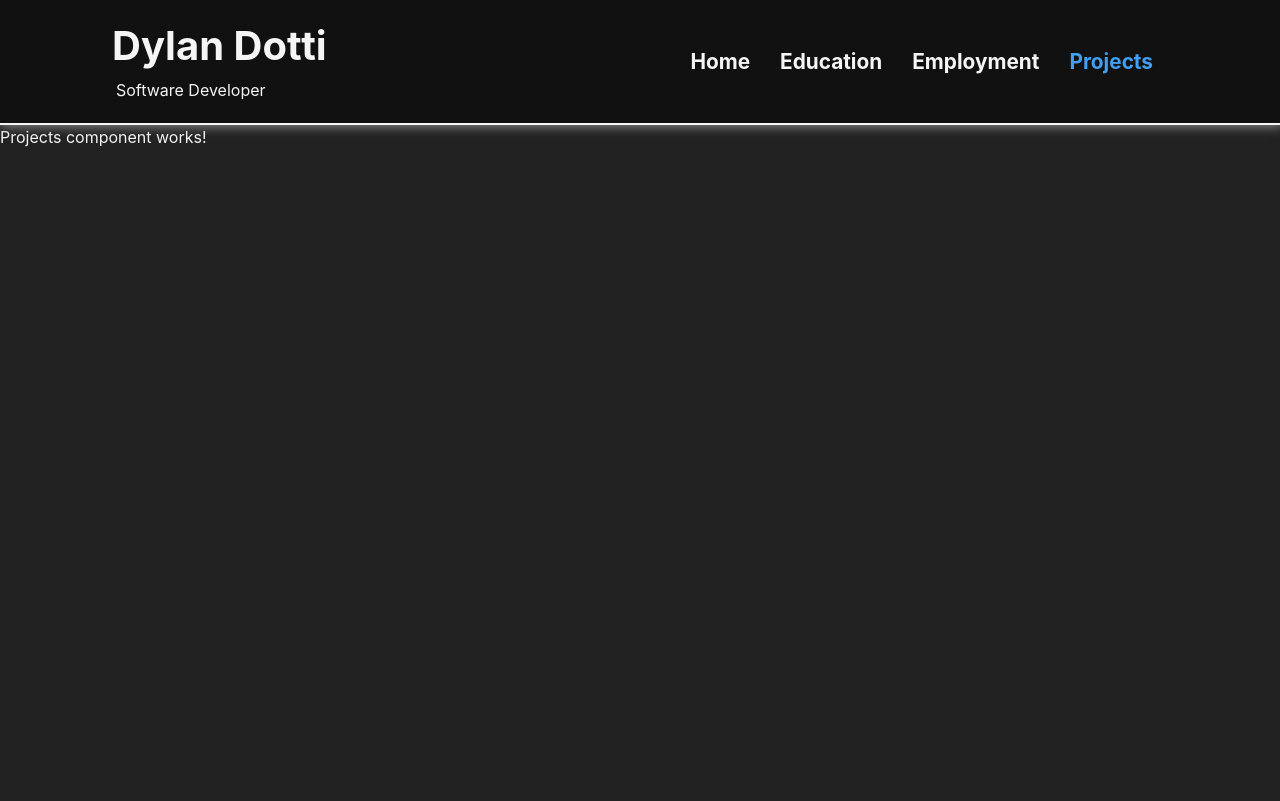
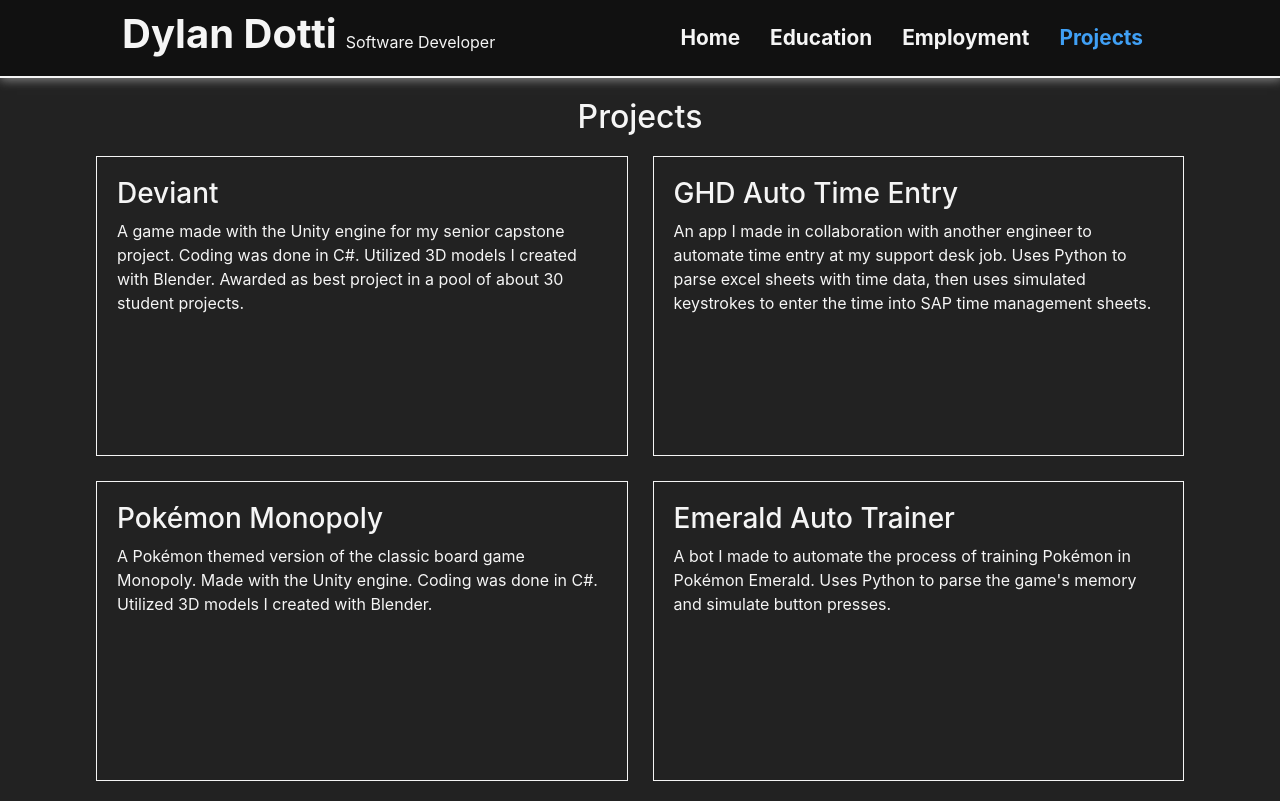
Before and after one commit to Dylan-Dotti/React-Portfolio-Website, a React (Create React App) app: page /projects in a window 1280 px wide. Built offline with nearby package versions, Linux system fonts and the light colour scheme.

Commit message:
Added placeholder project data, reduce header height

```diff
--- a/src/Components/MainHeader/main-header.scss
+++ b/src/Components/MainHeader/main-header.scss
@@ -2,6 +2,7 @@
 
 .main-header {
     position: relative;
+    top: 0;
 
     img {
         width: 100%;
@@ -11,19 +12,21 @@
         display: flex;
         justify-content: center;
         align-items: center;
-        //margin: auto;
         width: 100%;
-        height: 125px;
+        height: fit-content;
         border-width: 0 0 2px 0;
-        //border-radius: 0 0 25px 25px;
 
         .header-bar-contents {
             width: 85%;
+            padding: 10px;
             display: flex;
             justify-content: space-between;
 
             .title-group {
                 margin: auto 1rem;
+                display: flex;
+                align-items: baseline;
+                gap: 5px;
 
                 .subtitle {
                     margin-left: .25rem;
--- /dev/null
+++ b/src/Components/Projects/ProjectGrid/index.tsx
@@ -0,0 +1,29 @@
+import * as React from 'react';
+import { IProjectData } from '../../../Interfaces/IProjectData';
+import './project-grid.scss';
+
+interface IProjectGridProps {
+    projects: IProjectData[]
+}
+
+const ProjectGrid: React.FC<IProjectGridProps> = (props) => {
+
+    const { projects } = props;
+
+    return (
+        <div className="project-grid">
+            {(!projects || projects.length === 0) && <p>No projects to display.</p>}
+            {projects && projects.length > 0 && projects.map((project, index) => {
+                return (
+                    <div className="project-grid-item">
+                        <h3>{project.name}</h3>
+                        <p>{project.description}</p>
+                    </div>
+                );
+            })}
+        </div>
+    );
+
+}
+
+export default ProjectGrid;
--- /dev/null
+++ b/src/Components/Projects/ProjectGrid/project-grid.scss
@@ -0,0 +1,12 @@
+
+.project-grid {
+    display: grid;
+    grid-template-columns: 1fr 1fr;
+    gap: 25px;
+
+    .project-grid-item {
+        min-height: 300px;
+        border: 1px solid whitesmoke;
+        padding: 20px;
+    }
+}
--- a/src/Components/Projects/index.tsx
+++ b/src/Components/Projects/index.tsx
@@ -1,10 +1,16 @@
 import React, { ReactNode } from "react";
+import ProjectGrid from "./ProjectGrid";
+import projectData from "../../Data/ProjectData";
+import "./projects.scss";
 
 export default class Projects extends React.Component {
 
     render(): ReactNode {
         return (
-            <p>Projects component works!</p>
+            <div className="projects">
+                <h2 className="title">Projects</h2>
+                <ProjectGrid projects={projectData}/>
+            </div>
         );
     }
 }
--- /dev/null
+++ b/src/Components/Projects/projects.scss
@@ -0,0 +1,9 @@
+
+.projects {
+    margin: 20px 7.5%;
+
+    .title {
+        text-align: center;
+        margin-bottom: 20px;
+    }
+}
--- /dev/null
+++ b/src/Data/ProjectData.ts
@@ -0,0 +1,42 @@
+import { IProjectData } from "../Interfaces/IProjectData";
+
+const deviantProjectData: IProjectData = {
+    id: 1,
+    name: "Deviant",
+    description: "A game made with the Unity engine for my senior capstone project. Coding was done in C#. Utilized 3D models I created with Blender. Awarded as best project in a pool of about 30 student projects.",
+    challenges: "This was my first project using React and Redux. I had to learn how to use Redux and how to structure my code to work with Redux. I also had to learn how to use Redux-Thunk to make asynchronous calls to the backend.",
+    startDate: new Date(2020, 5, 1)
+};
+
+const ghdAutoTimeEntryData: IProjectData = {
+    id: 2,
+    name: "GHD Auto Time Entry",
+    description: "An app I made in collaboration with another engineer to automate time entry at my support desk job. Uses Python to parse excel sheets with time data, then uses simulated keystrokes to enter the time into SAP time management sheets.",
+    challenges: "This was my first project using ASP.NET Core. I had to learn how to use ASP.NET Core and how to structure my code to work with it. I also had to learn how to use Entity Framework Core to interact with the database.",
+    startDate: new Date(2020, 8, 1)
+};
+
+const pokemonMonopolyData: IProjectData = {
+    id: 3,
+    name: "Pokémon Monopoly",
+    description: "A Pokémon themed version of the classic board game Monopoly. Made with the Unity engine. Coding was done in C#. Utilized 3D models I created with Blender.",
+    challenges: "This was my first project using Unity. I had to learn how to use Unity and how to structure my code to work with it. I also had to learn how to use Blender to create 3D models.",
+    startDate: new Date(2019, 5, 1)
+};
+
+const emeraldAutoTrainerData: IProjectData = {
+    id: 4,
+    name: "Emerald Auto Trainer",
+    description: "A bot I made to automate the process of training Pokémon in Pokémon Emerald. Uses Python to parse the game's memory and simulate button presses.",
+    challenges: "This was my first project using Python. I had to learn how to use Python and how to structure my code to work with it. I also had to learn how to use the PyAutoGUI library to simulate button presses.",
+    startDate: new Date(2019, 5, 1)
+};
+
+const projectData: IProjectData[] = [
+    deviantProjectData,
+    ghdAutoTimeEntryData,
+    pokemonMonopolyData,
+    emeraldAutoTrainerData
+];
+
+export default projectData;
--- /dev/null
+++ b/src/Interfaces/IProjectData.ts
@@ -0,0 +1,8 @@
+
+export interface IProjectData {
+    id          : number
+    name        : string
+    description : string
+    challenges? : string
+    startDate?  : Date
+}
```
